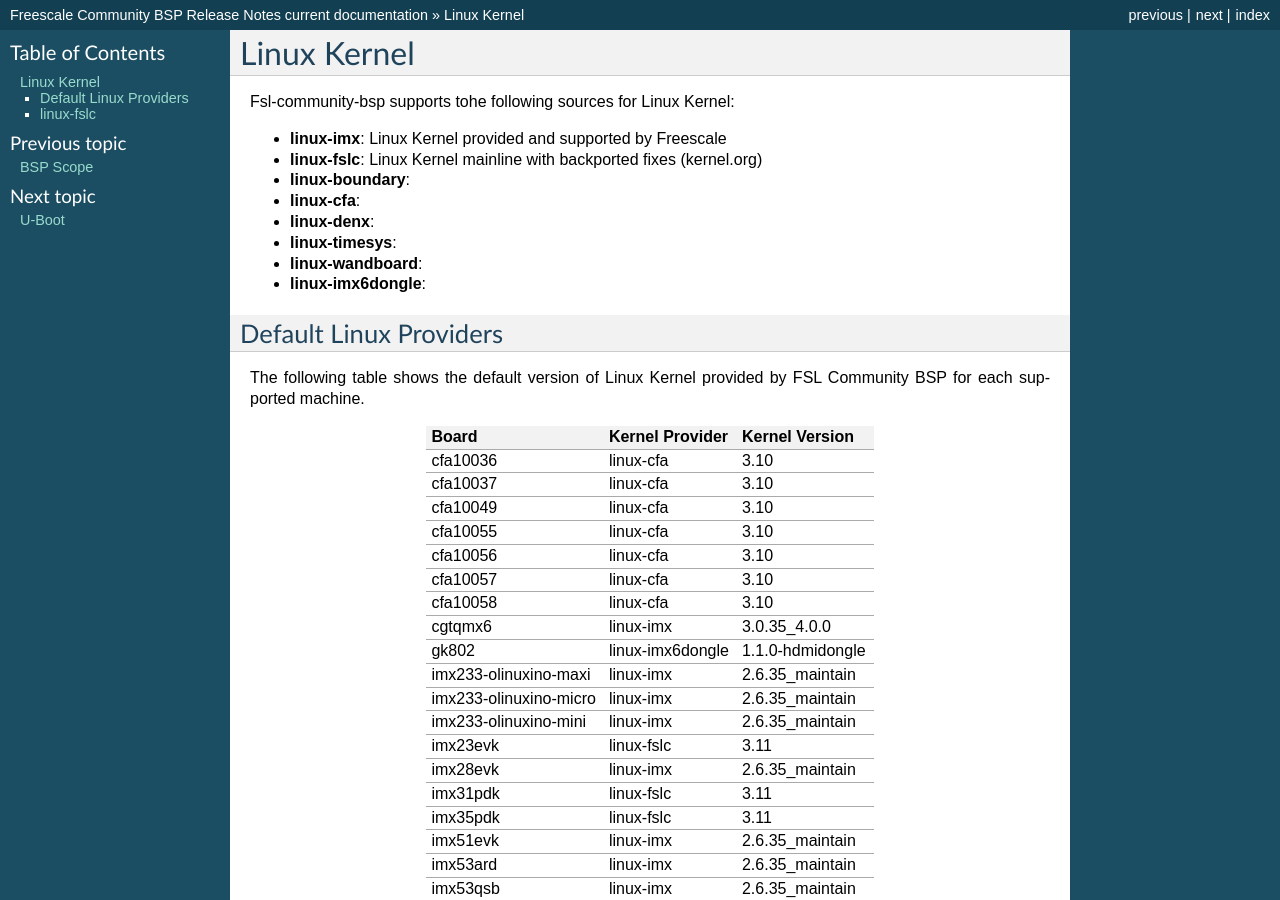
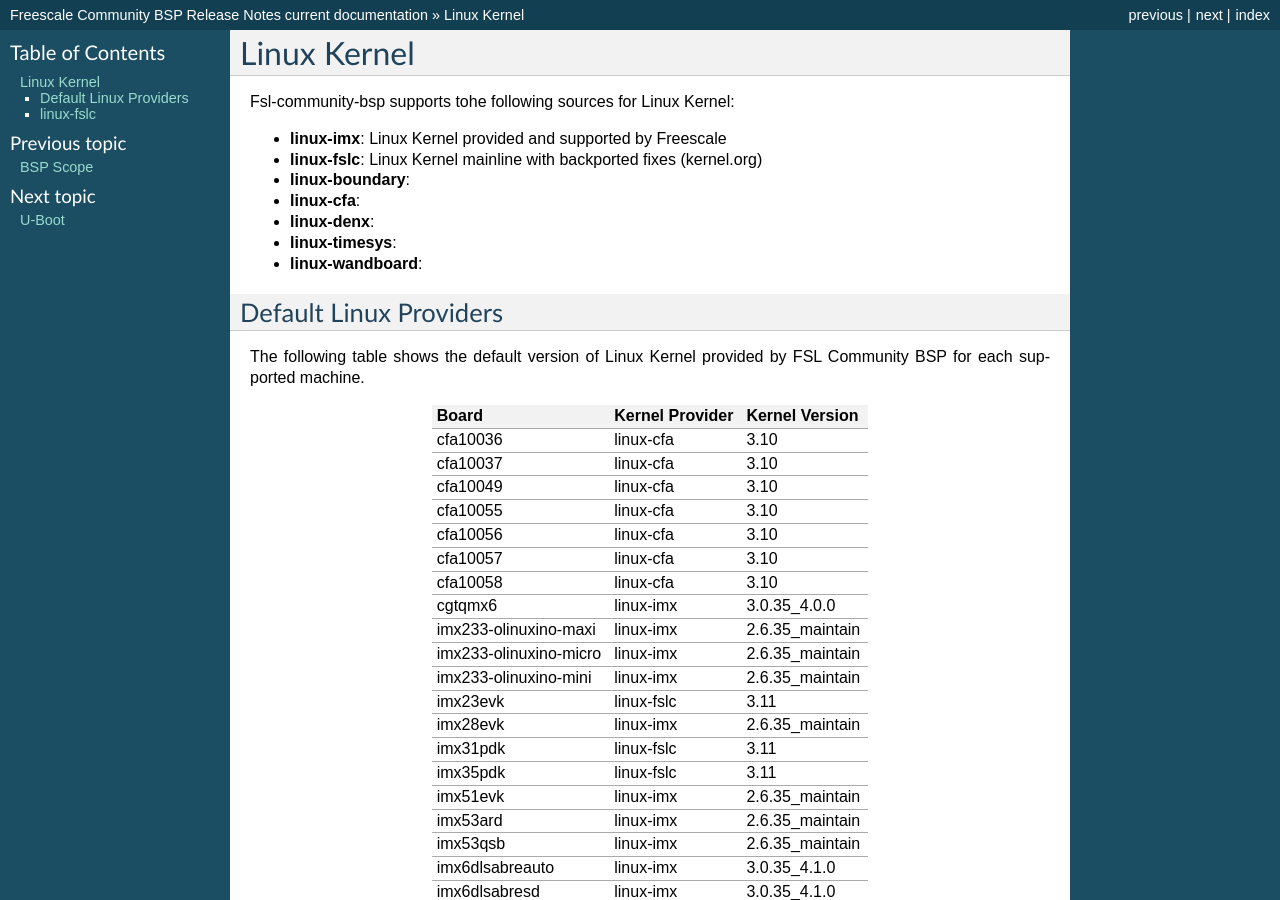
Before and after one commit to Freescale/Documentation, a Sphinx documentation site: the page built from release-notes/source/kernel-linux.rst, in a window 1280 px wide and 900 px high. Built offline with Sphinx 7.4.7, drawn with Linux system fonts in a browser that asks for light colours.

Commit message:
Remove missing gk802 references
Remove from kernel, u-boot and userspace
package list

Signed-off-by: Daiane Angolini <daiane.angolini@freescale.com>

```diff
--- a/release-notes/source/fsl-userspace-pkg.rst
+++ b/release-notes/source/fsl-userspace-pkg.rst
@@ -64,7 +64,6 @@
 It includes:
 
 * cgtqmx6
-* gk802
 * imx6dlsabreauto
 * imx6dlsabresd
 * imx6qsabreauto
--- a/release-notes/source/kernel-linux.rst
+++ b/release-notes/source/kernel-linux.rst
@@ -17,7 +17,6 @@
 * **linux-denx**:
 * **linux-timesys**:
 * **linux-wandboard**:
-* **linux-imx6dongle**:
 
 -----------------------
 Default Linux Providers
--- a/release-notes/source/linux-default.inc
+++ b/release-notes/source/linux-default.inc
@@ -9,7 +9,6 @@
 cfa10057                linux-cfa                |linux_cfa_version|
 cfa10058                linux-cfa                |linux_cfa_version|
 cgtqmx6                 linux-imx                3.0.35_4.0.0
-gk802                   linux-imx6dongle         1.1.0-hdmidongle
 imx233-olinuxino-maxi   linux-imx                |linux_imx_version_mxs5|
 imx233-olinuxino-micro  linux-imx                |linux_imx_version_mxs5|
 imx233-olinuxino-mini   linux-imx                |linux_imx_version_mxs5|
--- a/release-notes/source/u-boot-default.inc
+++ b/release-notes/source/u-boot-default.inc
@@ -9,7 +9,6 @@
 cfa10057                u-boot-fslc              |u_boot_fslc_version|
 cfa10058                u-boot-fslc              |u_boot_fslc_version|
 cgtqmx6                 u-boot-imx               |u_boot_imx_version_mxs|
-gk802                   u-boot-imx6dongle
 imx233-olinuxino-maxi   u-boot-fslc              |u_boot_fslc_version|
 imx233-olinuxino-micro  u-boot-fslc              |u_boot_fslc_version|
 imx233-olinuxino-mini   u-boot-fslc              |u_boot_fslc_version|
--- a/release-notes/source/u-boot.rst
+++ b/release-notes/source/u-boot.rst
@@ -21,7 +21,6 @@
   but used it as a staging area due to responsive to customer needs. The primary deltas
   at this point are additional boards (nit6xlite is not yet in main-line), support
   for additional displays, and support for custom boards.
-* **u-boot-imx6dongle**:
 
 --------------
 Default u-boot
```
